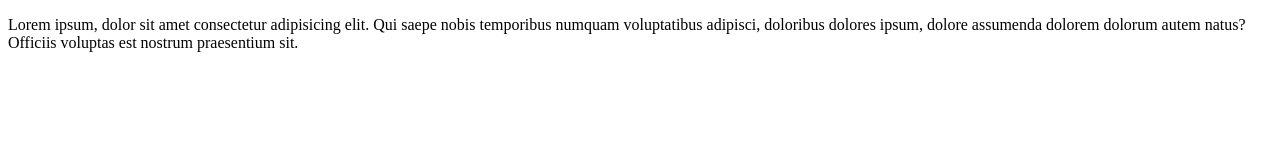
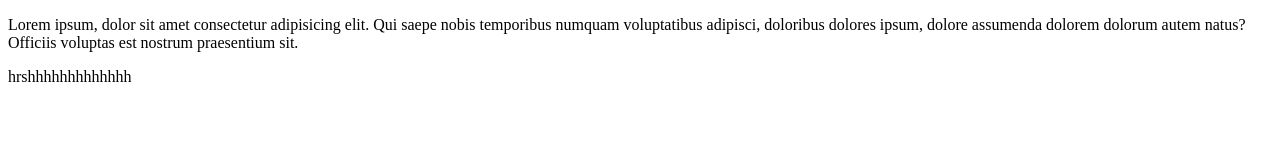
Before and after one commit to Ruchisaha/Demo-reso, a plain HTML site: page demo-reso/index.htm in a window 1280 px wide. Drawn offline with Linux system fonts and the light colour scheme.

Commit message:
adding dgdg

```diff
--- a/demo-reso/index.htm
+++ b/demo-reso/index.htm
@@ -7,6 +7,6 @@
 </head>
 <body>
     <p>Lorem ipsum, dolor sit amet consectetur adipisicing elit. Qui saepe nobis temporibus numquam voluptatibus adipisci, doloribus dolores ipsum, dolore assumenda dolorem dolorum autem natus? Officiis voluptas est nostrum praesentium sit.</p>
-
+    hrshhhhhhhhhhhhh
 </body>
 </html>
```
